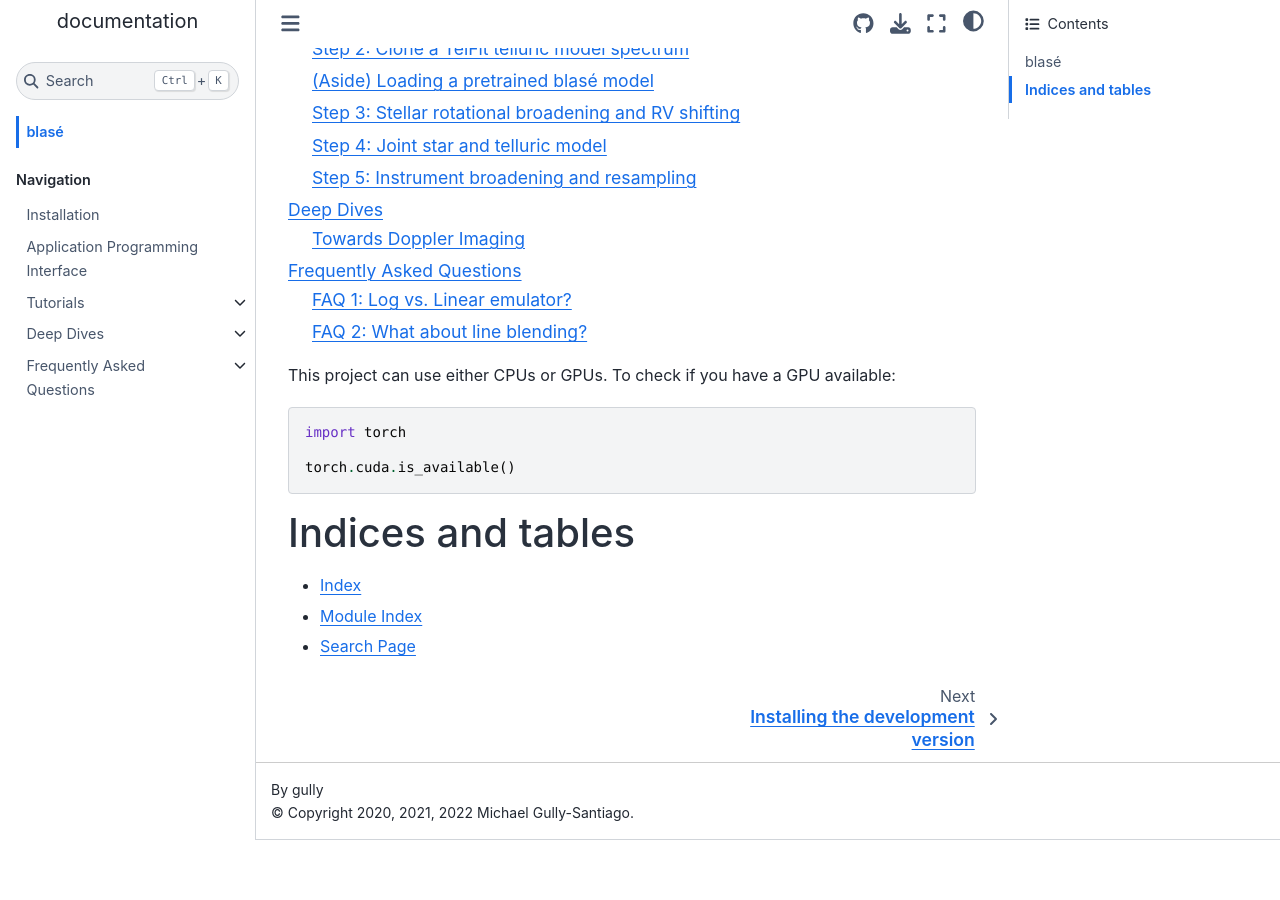
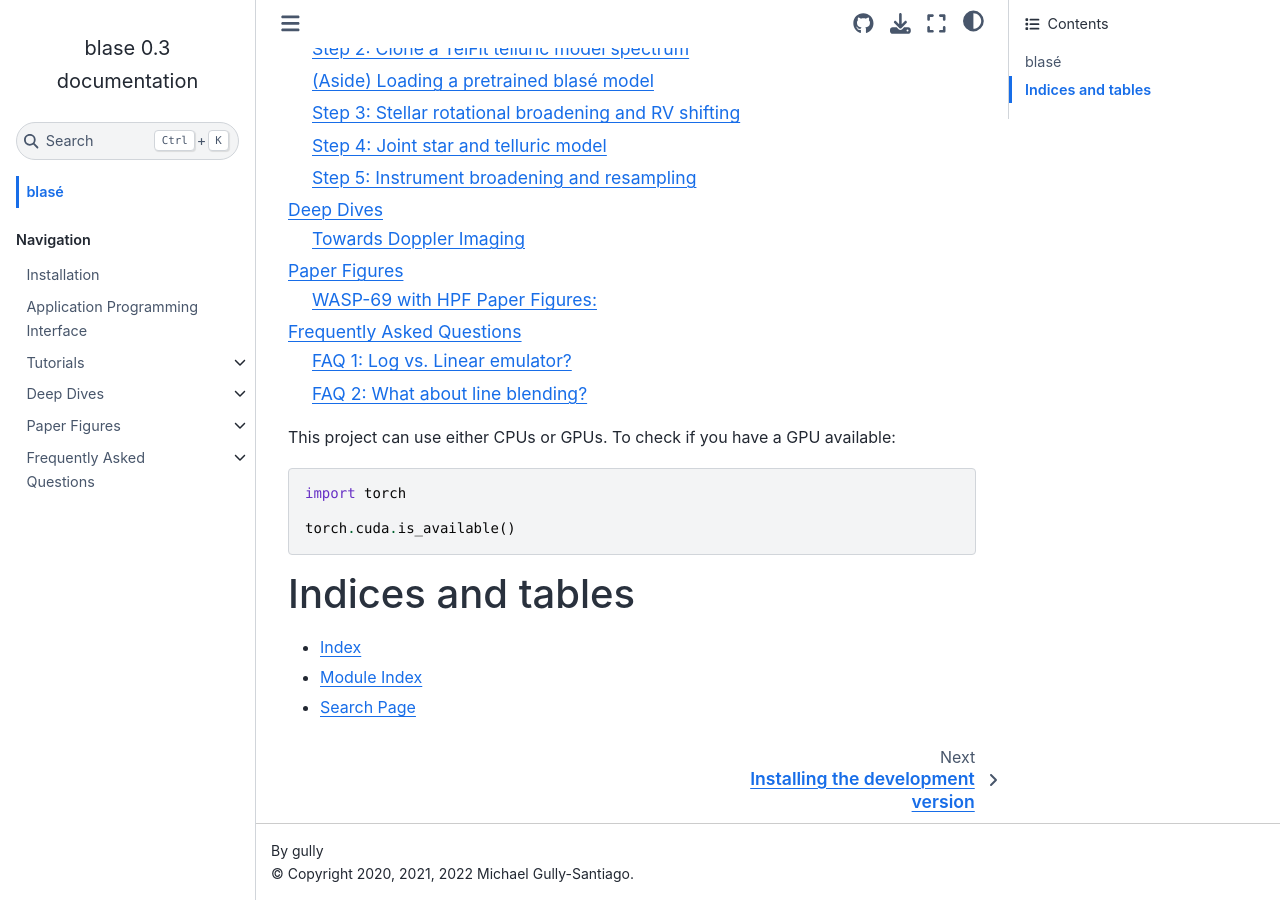
Before and after one commit to gully/blase, a Sphinx documentation site: the page built from docs/index.rst, in a window 1280 px wide and 900 px high, scrolled down 646 px. Built offline with Sphinx 7.4.7 and the Sphinx Book theme 1.1.4, drawn with Linux system fonts in a browser that asks for light colours; pages that are not in the unit, such as notebooks, are missing from menus; before the commit the page ends 1486 px from its top, so only the background shows below that.

Commit message:
Add paperfigs to documentation website, work in progress!

```diff
--- a/docs/index.rst
+++ b/docs/index.rst
@@ -31,6 +31,7 @@
 
    Tutorials <tutorials/index>
    Deep Dives <deep_dives/index>
+   Paper Figures <paper_figures/index>
    Frequently Asked Questions <FAQ/index>
 
 
--- /dev/null
+++ b/docs/paper_figures/index.rst
@@ -0,0 +1,11 @@
+
+
+Deep Dives
+----------
+
+
+.. nbgallery::
+    :caption: Here is how we generated the paper figures:
+    :name: paperfigs
+
+    WASP-69_HPF_paperfigs.ipynb
```
Also changed, not shown: docs/paper_figures/WASP-69_HPF_paperfigs.ipynb (added).
